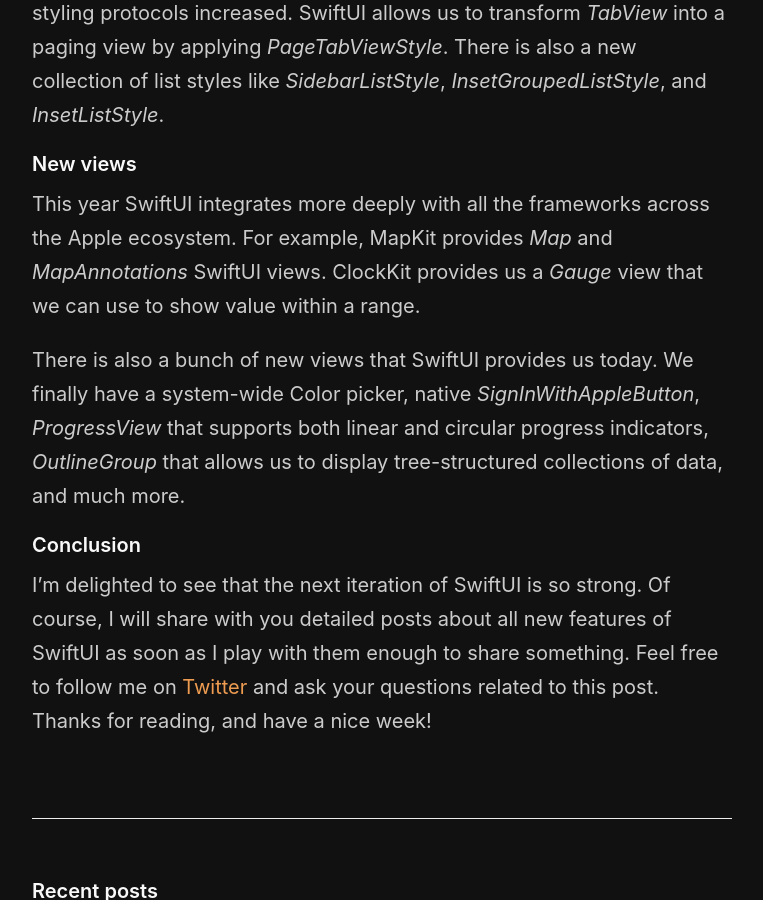
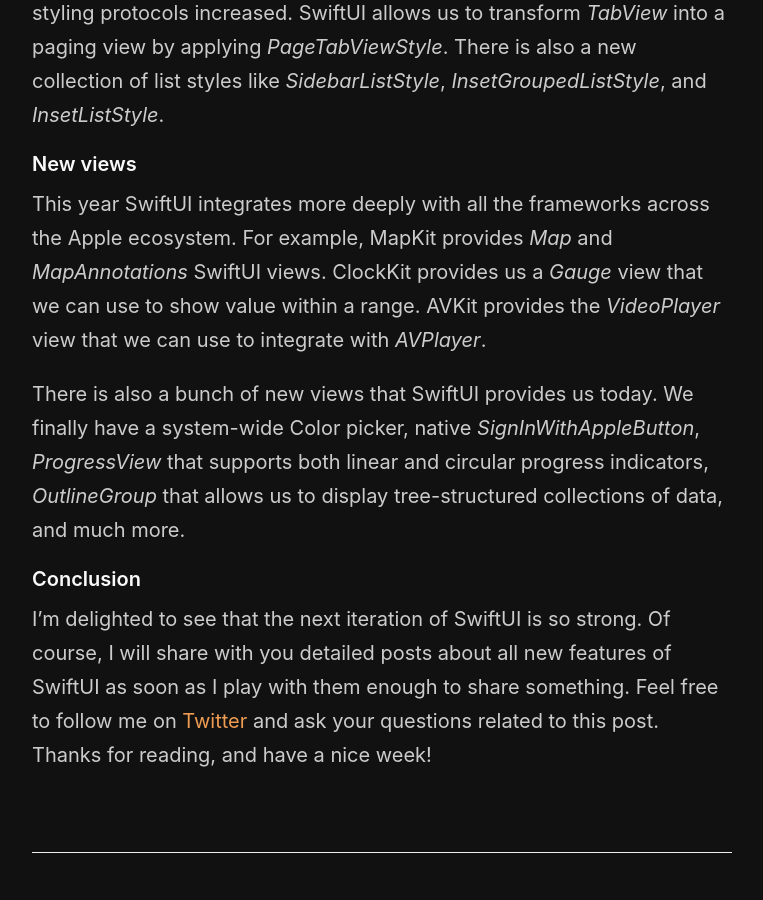
Before and after one commit to mecid/mecid.github.io, a Jekyll site: the page built from _posts/2020-06-23-what-is-new-in-swiftui.md, in a window 1280 px wide and 900 px high, scrolled down 5537 px. Shown: the whole window, without its empty margins (258-1021 px from the left). Built offline with Jekyll 4.4.1, drawn with Linux system fonts in a browser that asks for light colours.

Commit message:
Update 2020-06-23-what-is-new-in-swiftui.md

```diff
--- a/_posts/2020-06-23-what-is-new-in-swiftui.md
+++ b/_posts/2020-06-23-what-is-new-in-swiftui.md
@@ -165,7 +165,7 @@
 One of the best things about SwiftUI is the way that the framework uses to apply styling. Most of the views in SwiftUI provides protocols that we can conform to share the styling across the app. This year the list of styling protocols increased. SwiftUI allows us to transform *TabView* into a paging view by applying *PageTabViewStyle*. There is also a new collection of list styles like *SidebarListStyle*, *InsetGroupedListStyle*, and *InsetListStyle*.
 
 #### New views
-This year SwiftUI integrates more deeply with all the frameworks across the Apple ecosystem. For example, MapKit provides *Map* and *MapAnnotations* SwiftUI views. ClockKit provides us a *Gauge* view that we can use to show value within a range.
+This year SwiftUI integrates more deeply with all the frameworks across the Apple ecosystem. For example, MapKit provides *Map* and *MapAnnotations* SwiftUI views. ClockKit provides us a *Gauge* view that we can use to show value within a range. AVKit provides the *VideoPlayer* view that we can use to integrate with *AVPlayer*.
 
 There is also a bunch of new views that SwiftUI provides us today. We finally have a system-wide Color picker, native *SignInWithAppleButton*, *ProgressView* that supports both linear and circular progress indicators, *OutlineGroup* that allows us to display tree-structured collections of data, and much more.
 
```
